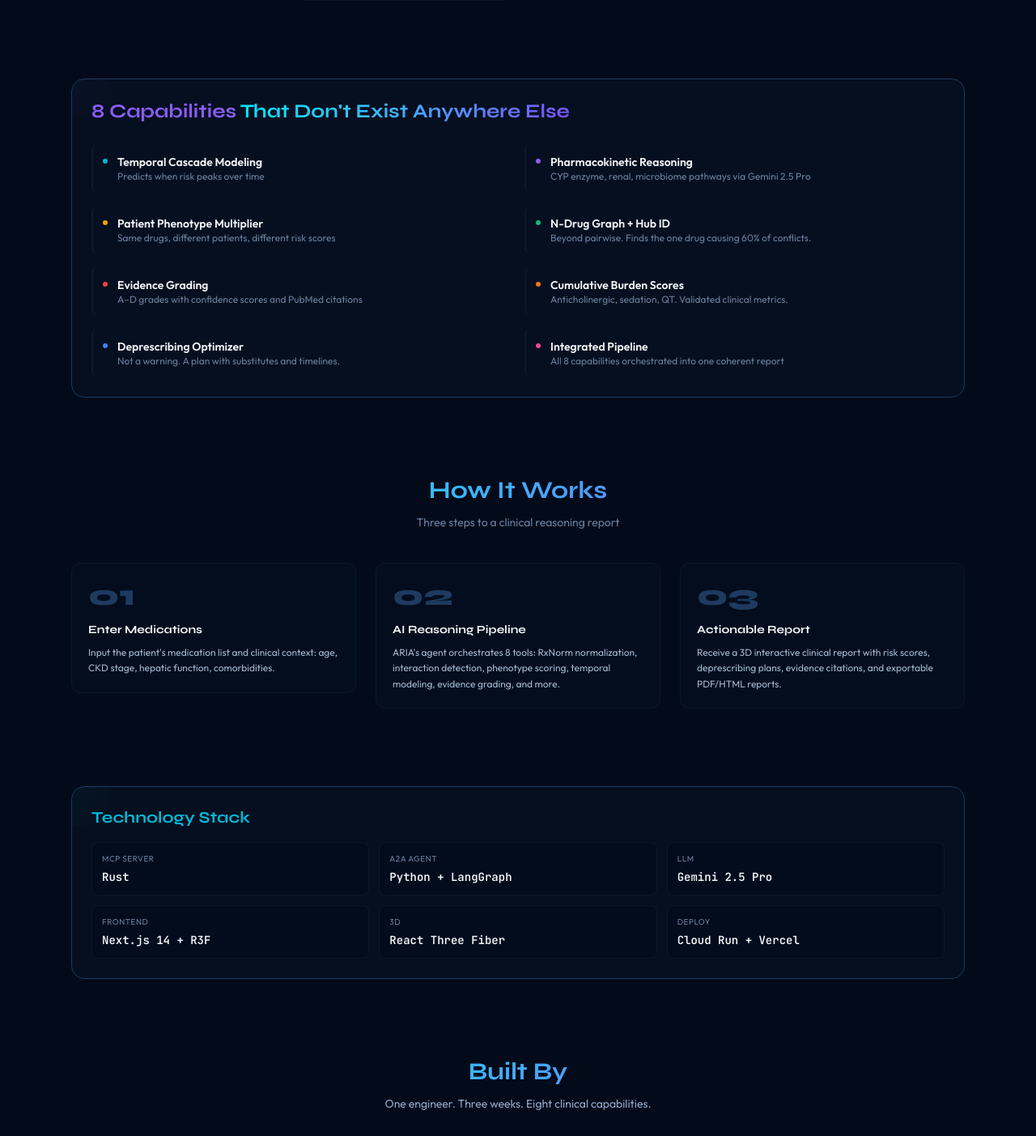
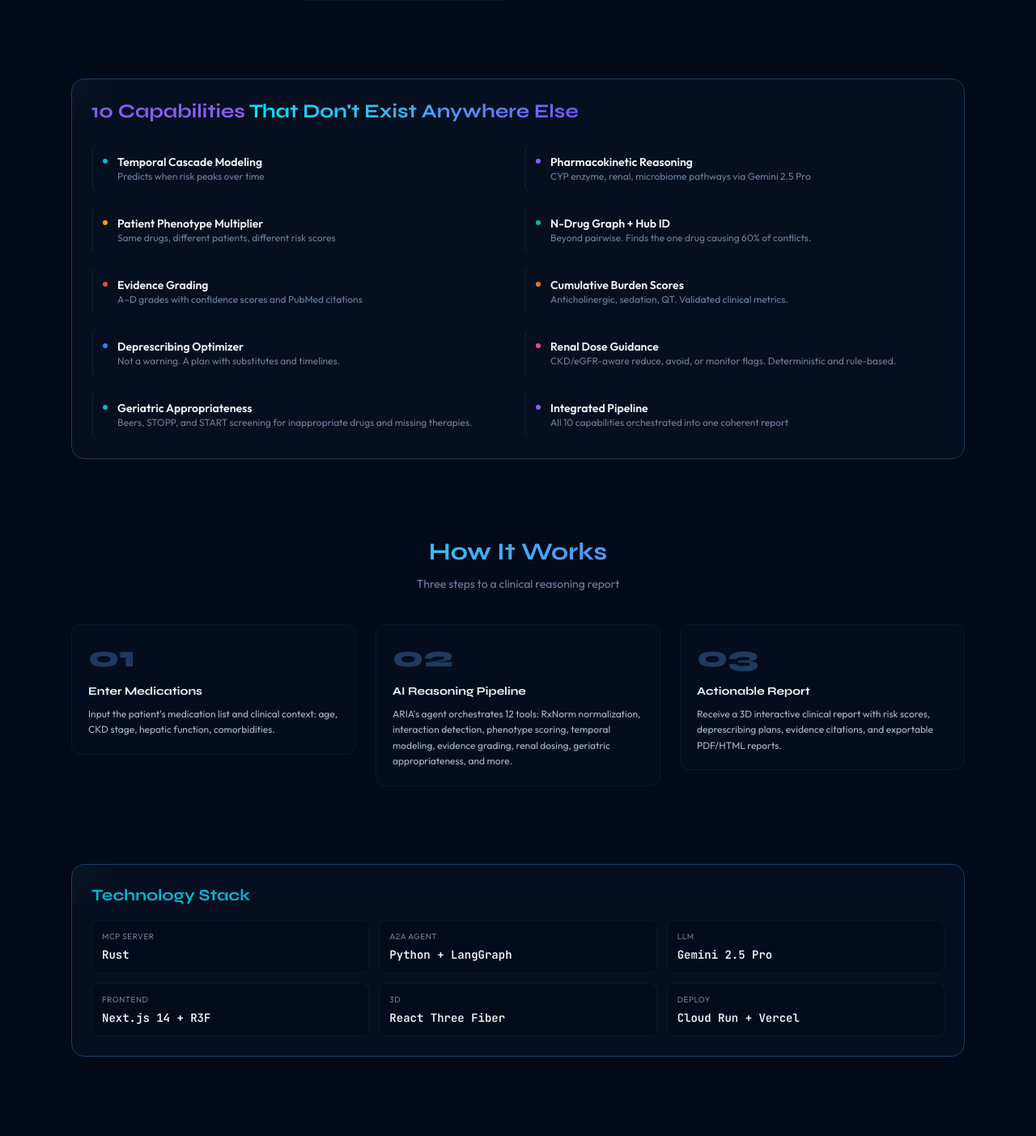
Before and after one commit to wiqilee/ARIA, a Next.js app in the folder frontend/: page /about in a window 1280 px wide. Shown: the part 1485-2888 px from the top of the page at 81% size. Built offline with nearby package versions, Linux system fonts and the light colour scheme.

Commit message:
docs(about): reflect renal dosing and geriatric appropriateness (8 -> 10 capabilities, 12 tools)

```diff
--- a/frontend/src/app/about/page.tsx
+++ b/frontend/src/app/about/page.tsx
@@ -412,7 +412,7 @@ export default function AboutPage() {
         <RevealSection className="mb-24">
           <GlowCard accentColor="#8b5cf6">
             <h2 className="font-display font-bold text-2xl mb-6">
-              <span style={{ color: "#8b5cf6" }}>8 Capabilities</span>{" "}
+              <span style={{ color: "#8b5cf6" }}>10 Capabilities</span>{" "}
               <span className="text-gradient">That Don&apos;t Exist Anywhere Else</span>
             </h2>
             <div className="grid sm:grid-cols-2 gap-4">
@@ -424,7 +424,9 @@ export default function AboutPage() {
                 { n: "Evidence Grading", d: "A–D grades with confidence scores and PubMed citations" },
                 { n: "Cumulative Burden Scores", d: "Anticholinergic, sedation, QT. Validated clinical metrics." },
                 { n: "Deprescribing Optimizer", d: "Not a warning. A plan with substitutes and timelines." },
-                { n: "Integrated Pipeline", d: "All 8 capabilities orchestrated into one coherent report" },
+                { n: "Renal Dose Guidance", d: "CKD/eGFR-aware reduce, avoid, or monitor flags. Deterministic and rule-based." },
+                { n: "Geriatric Appropriateness", d: "Beers, STOPP, and START screening for inappropriate drugs and missing therapies." },
+                { n: "Integrated Pipeline", d: "All 10 capabilities orchestrated into one coherent report" },
               ].map((item, i) => (
                 <HoverRow key={i} title={item.n} description={item.d} index={i} />
               ))}
@@ -454,7 +456,7 @@ export default function AboutPage() {
               <StepCard
                 number={2}
                 title="AI Reasoning Pipeline"
-                description="ARIA's agent orchestrates 8 tools: RxNorm normalization, interaction detection, phenotype scoring, temporal modeling, evidence grading, and more."
+                description="ARIA's agent orchestrates 12 tools: RxNorm normalization, interaction detection, phenotype scoring, temporal modeling, evidence grading, renal dosing, geriatric appropriateness, and more."
                 color="#8b5cf6"
               />
             </RevealSection>
@@ -497,7 +499,7 @@ export default function AboutPage() {
               Built By
             </h2>
             <p style={{ color: "#94a8c8" }} className="text-sm">
-              One engineer. Three weeks. Eight clinical capabilities.
+              One engineer. Three weeks. Ten clinical capabilities.
             </p>
           </div>
 
--- a/frontend/src/app/page.tsx
+++ b/frontend/src/app/page.tsx
@@ -42,6 +42,8 @@ const capabilities = [
   { icon: "👤", title: "Patient Phenotype Scoring", desc: "Calculates personalized risk adjusted for age, kidney function, and clinical history." },
   { icon: "🕸", title: "N-Drug Interaction Graph", desc: "Detects emergent three-drug interactions that pairwise checkers miss entirely." },
   { icon: "📊", title: "Evidence Grading", desc: "Tags every alert with a confidence score and links to PubMed citations." },
+  { icon: "🫘", title: "Renal Dose Guidance", desc: "Flags drugs that need a dose reduction, avoidance, or monitoring for the patient's kidney function." },
+  { icon: "🩺", title: "Geriatric Appropriateness", desc: "Screens older adults against Beers, STOPP, and START to surface inappropriate drugs and missing therapies." },
   { icon: "💊", title: "Deprescribing Optimizer", desc: "Generates a prioritized plan with substitutions and expected risk reduction at each step." },
 ];
 
```
Also changed, not shown: 27 other files (tests, documents, lock files or other folders).
